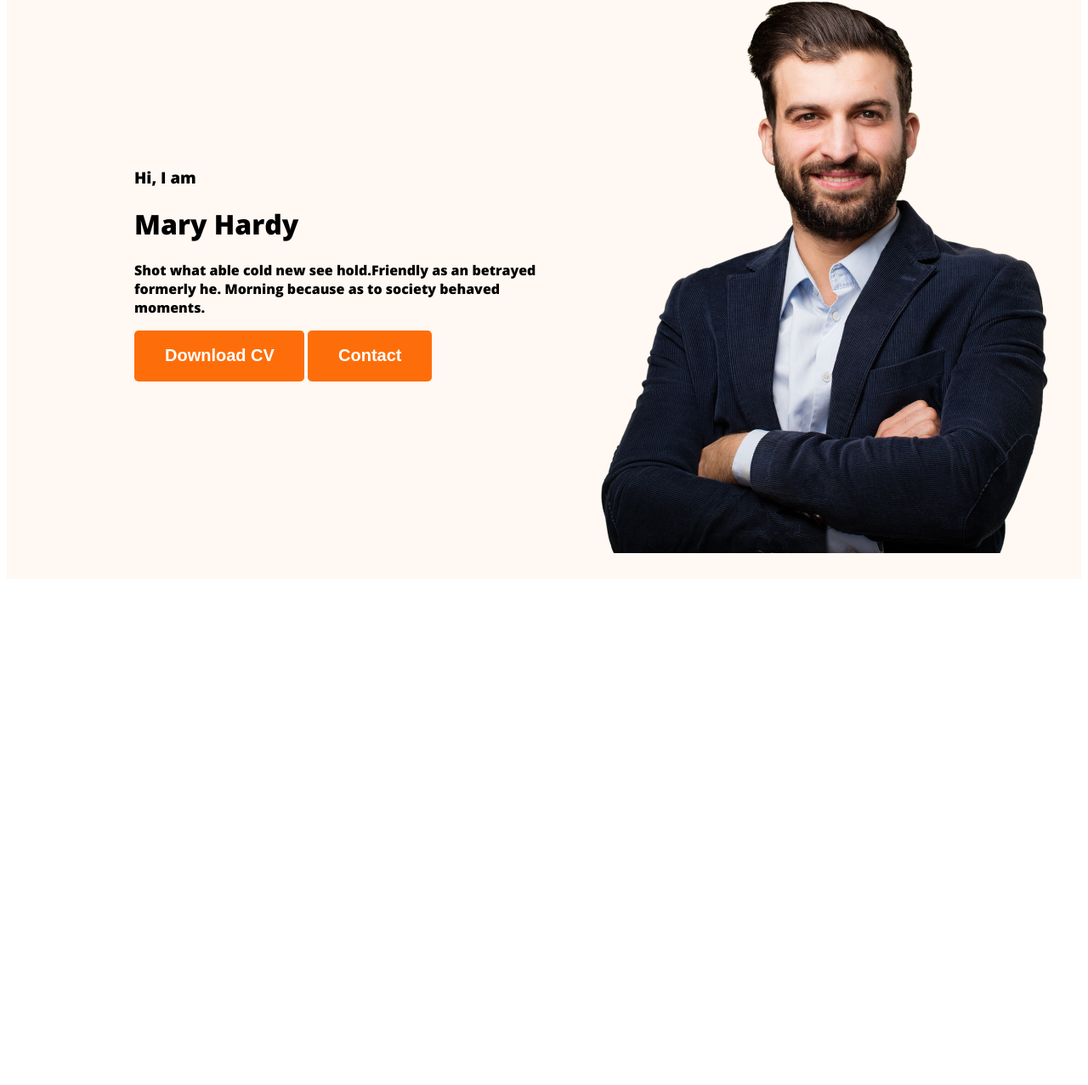
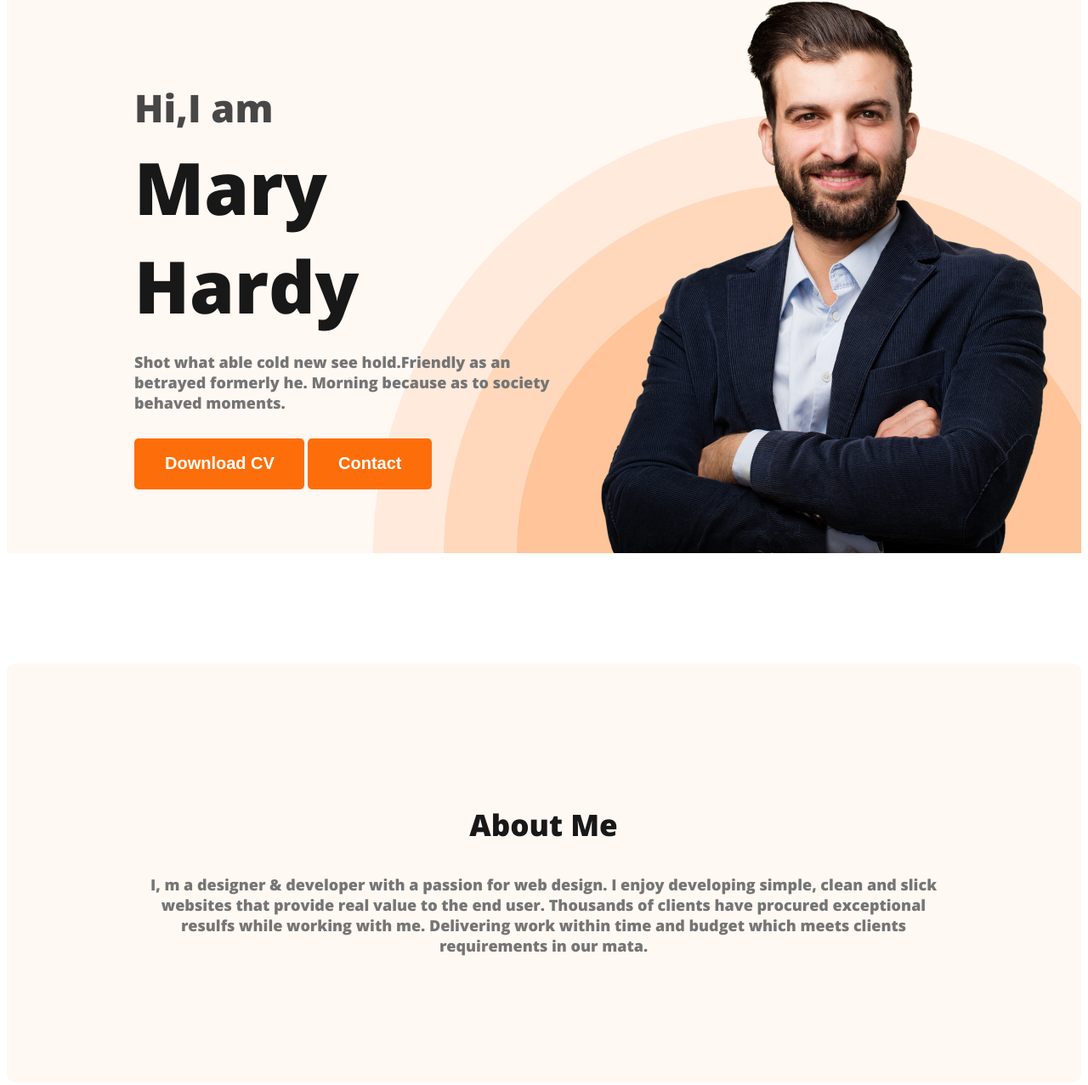
Before and after one commit to Marjuk1219/web-developer-portfolio-1, a plain HTML site: page index.html in a window 1280 px wide. Shown: the part 214-1491 px from the top of the page at 85% size. Before the commit the page ends 903 px from the top, so only its background shows below. Drawn offline with nearby package versions, Linux system fonts and the light colour scheme.

Commit message:
added about

```diff
--- a/index.html
+++ b/index.html
@@ -20,10 +20,10 @@
             </ul>
         </nav>
         <div class="banner">
-            <div>
-                <h3 class="banner-greeting">Hi, I  am</h3>
+            <div class="banner-content">
+                <h3 class="banner-greeting">Hi,I am</h3>
                 <h1 class="banner-title">Mary Hardy</h1>
-                <p >
+                <p class="banner-description">
                     Shot what able cold new see hold.Friendly as an betrayed formerly he. Morning because as to society behaved moments.
                 </p>
                 <button class="button-primary">Download CV</button>
@@ -33,6 +33,12 @@
         </div>
     </header>
     <main>
+        <section class="about">
+            <h3 class="section-title">About Me</h3>
+        <p class="section-descroption">
+            I, m a designer & developer with a passion for web design. I enjoy developing simple, clean and slick websites that provide real value to the end user. Thousands of clients have procured exceptional resulfs while working with me. Delivering work within time and budget which meets clients requirements in our mata.
+        </p>
+        </section>
 
     </main>
     <footer>
--- a/styles/portfolio.css
+++ b/styles/portfolio.css
@@ -1,11 +1,13 @@
 /* common shared styles */
-body{
+body {
     font-family: "Open Sans", system-ui;
 }
-.text-primary{
+
+.text-primary {
     color: #FD6E0A;
 }
-.button-primary{
+
+.button-primary {
     border-radius: 5px;
     background: #FD6E0A;
     border: 0;
@@ -17,41 +19,103 @@ body{
     padding: 18px 35px 19px 36px;
 
 }
+
+.section-title {
+    color: #181818;
+    text-align: center;
+    font-size: 35px;
+    font-weight: 700;
+}
+.section-descroption {
+    color:  #757575;
+    text-align: center;
+    font-size: 18px;
+    font-weight: 400;
+}
+
 /* nav related styles */
-nav{
-    display:flex;
+nav {
+    display: flex;
     justify-content: space-between;
     align-items: center;
     margin: 0 230px 0 226px;
 }
-.nav-title{
+
+.nav-title {
     color: var(--Dark-01, #181818);
-font-size: 45px;
+    font-size: 45px;
 
-font-weight: 800;
+    font-weight: 800;
 }
-nav > ul{
+
+nav>ul {
     display: flex;
     align-items: center;
 }
+
 nav li {
     list-style: none;
     margin-right: 51px;
 }
-nav a{
+
+nav a {
     text-decoration: none;
     color: #474747
 }
+
 /* Header Styles */
-.header{
+.header {
     background-color: #FFF8F3;
+    background-image: url('../images/header_bg.png');
+    background-repeat: no-repeat;
+    background-position: bottom right;
 }
-.banner{
-    padding: 30px 30px 30px 150px;
+
+.banner {
+    padding: 30px 30px 0px 150px;
     display: flex;
     align-items: center;
+    justify-content: space-between;
+
 }
-.banner .profile-picture{
+
+.banner .profile-picture {
     width: 584px;
     height: 676px;
 }
+
+.banner-content {
+    max-width: 585px;
+}
+
+.banner-greeting {
+    font-size: 45px;
+    font-weight: 600;
+    color: #474747;
+    margin-bottom: 0px;
+}
+
+.banner-title {
+    font-size: 85px;
+    font-weight: 700;
+    color: #181818;
+    margin-top: 5px;
+    margin-bottom: 20px;
+}
+
+.banner-description {
+    font-size: 18px;
+    font-weight: 400;
+    color: #757575;
+    margin-bottom: 30px;
+}
+
+/* main section styles */
+
+/* about section styles */
+.about {
+    padding: 131px 157px 131px 156px;
+    border-radius: 10px;
+    background: #FFF8F3;
+    margin-top: 130px;
+}
```
